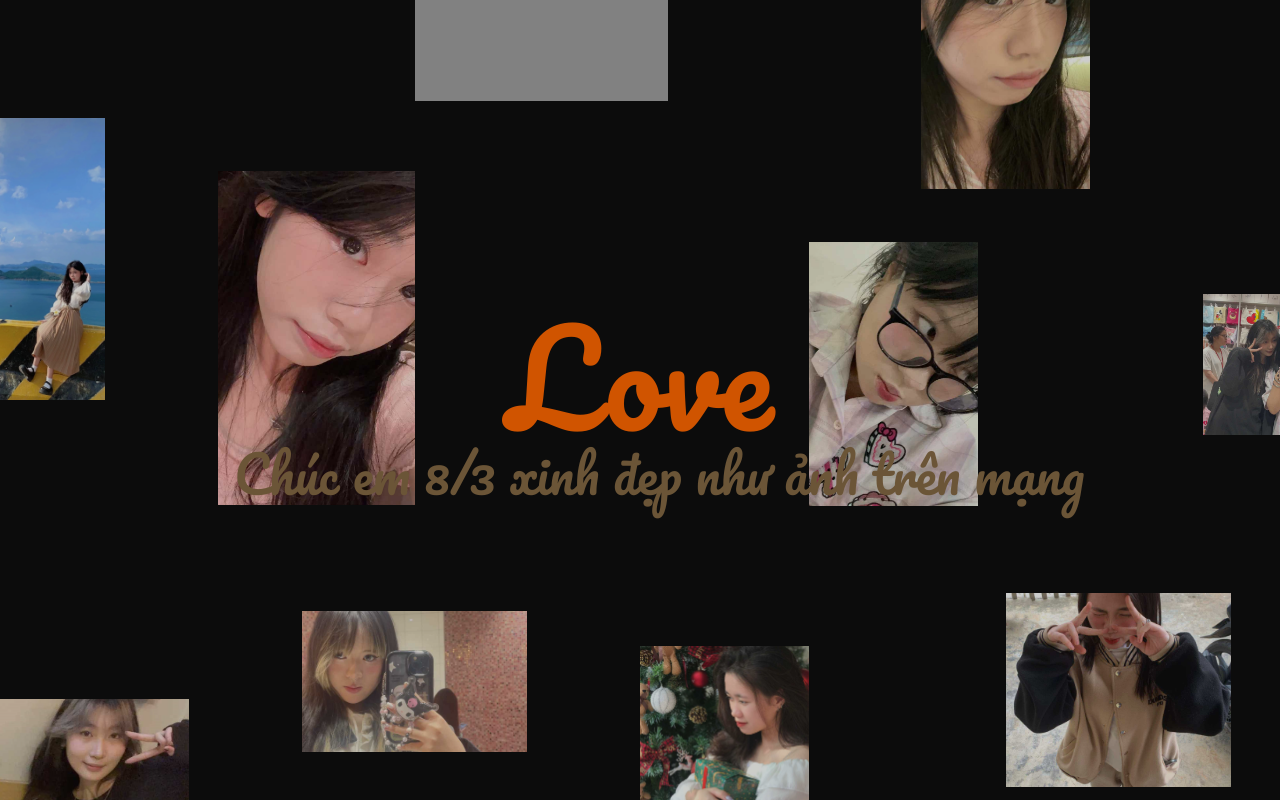
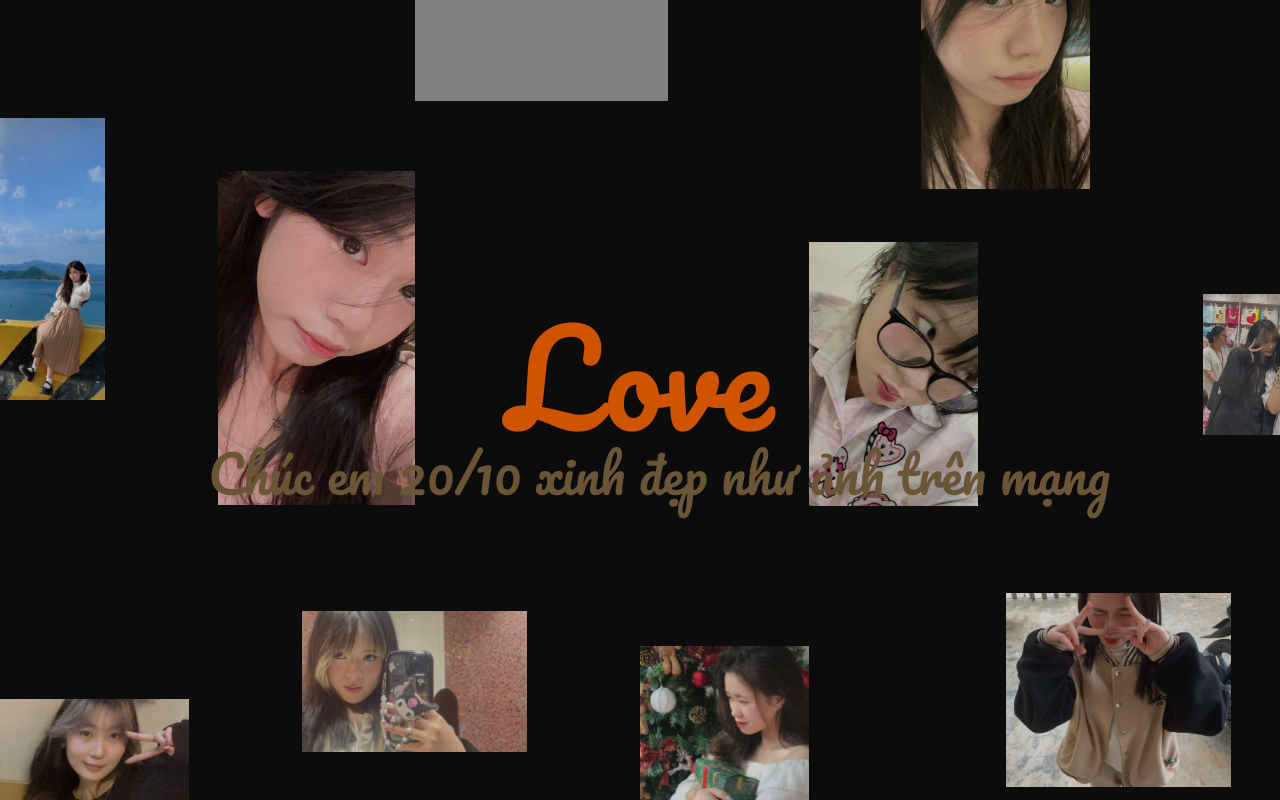
Before and after one commit to MrAlpha9S/Project, a plain HTML site: page index.html in a window 1280 px wide. Drawn offline with Linux system fonts and the light colour scheme; grey boxes are pictures that could not be loaded; a web font is replaced by a local one.

Commit message:
Update index.html

```diff
--- a/index.html
+++ b/index.html
@@ -39,7 +39,7 @@ supportsCssVars() || alert("Please view this demo in a modern browser that suppo
 					<span>Love</span>
 				</h2>
 				<h2 class="content__title no-select">
-					<span class="content__title-sub">Chúc em 8/3 xinh đẹp như ảnh trên mạng</span>
+					<span class="content__title-sub">Chúc em 20/10 xinh đẹp như ảnh trên mạng</span>
 				</h2>
 			</div>
 		</main>
```
